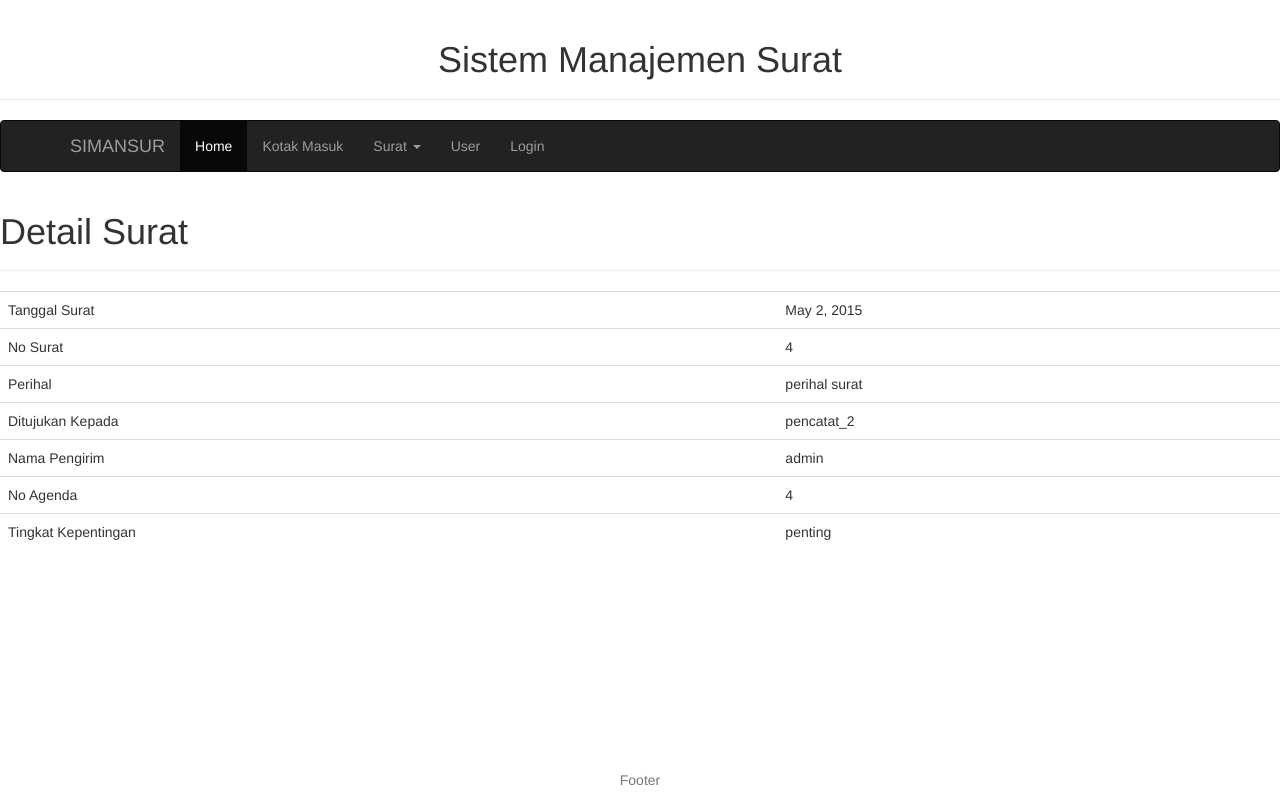
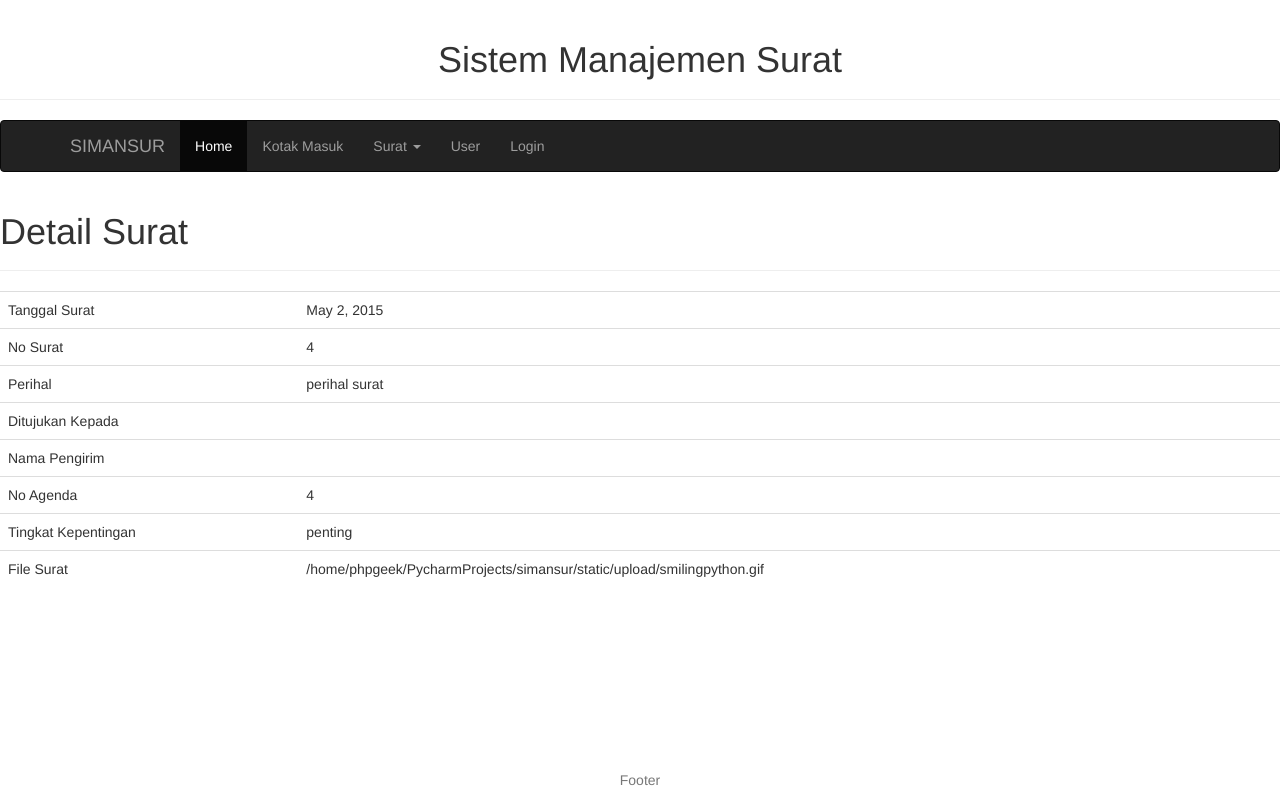
Before and after one commit to mujib-programmer/simansur, a Django app: page /surat/4/ in a window 1280 px wide. Run offline with Django 3.2, Linux system fonts and the light colour scheme; data comes from the database, SQL or seed files in the repository; both versions use the stored data as it was after the commit; some libraries are stand-ins or nearby versions.

Commit message:
view, detail, add, edit, delete surat selesai.

```diff
--- a/MainApp/forms.py
+++ b/MainApp/forms.py
@@ -11,8 +11,8 @@ class SuratForm(forms.ModelForm):
     tingkat_kepentingan = forms.CharField(label='Tingkat Kepentingan')
     dari = forms.CharField(label='Dari')
     #timestamp_surat = forms.DateTimeField()
-    id_penerima = forms.ModelChoiceField(label='Penerima', queryset=User.objects.all())
-    id_pencatat = forms.ModelChoiceField(label='Pencatat', queryset=User.objects.all())
+    id_penerima = forms.ModelChoiceField(label='Penerima', queryset=UserProfile.objects.all())
+    id_pencatat = forms.ModelChoiceField(label='Pencatat', queryset=UserProfile.objects.all())
     file_surat = forms.FileField(label='File Surat')
 
 
--- a/MainApp/models.py
+++ b/MainApp/models.py
@@ -1,36 +1,6 @@
 from django.db import models
 from django.contrib.auth.models import User
 from django.conf import settings
-
-# Create your models here.
-class Surat(models.Model):
-    no_surat = models.IntegerField(unique=True)
-    no_agenda = models.IntegerField(null=True)
-    perihal_surat = models.TextField(null=True,)
-    tanggal_surat_masuk = models.DateField(null=True, auto_now_add=False)
-    keterangan_disposisi = models.TextField(null=True)
-    tingkat_kepentingan = models.CharField(null=True, max_length=15)
-    dari = models.TextField(null=True)
-    timestamp_surat = models.DateTimeField(null=True,auto_now_add=True)
-    id_penerima = models.ForeignKey(User, null=True, related_name='id_penerima')
-    id_pencatat = models.ForeignKey(User, null=True, related_name='id_pencatat')
-    file_surat = models.FileField(upload_to=settings.UPLOAD_PATH, null=True, blank=True)
-
-    #def __unicode__(self):  #For Python 2, use __str__ on Python 3
-    def __str__(self):
-        return str( self.no_surat )
-
-class Disposisi(models.Model):
-    id_penerima_disposisi = models.ForeignKey(User, null=False, related_name='id_penerima_disposisi')
-    no_surat_disposisi = models.ForeignKey(Surat, null=False, related_name='no_surat_disposisi')
-    id_pengirim_disposisi = models.ForeignKey(User, null=False, related_name='id_pengirim_disposisi')
-    catatan_tambahan = models.CharField(max_length=25)
-    timestamp_disposisi = models.DateTimeField(auto_now_add=True)
-    tanggal_surat_disposisi = models.DateField(auto_now_add=False)
-
-    #def __unicode__(self):  #For Python 2, use __str__ on Python 3
-    def __str__(self):
-        return str( self.no_surat_disposisi )
 
 class UserProfile(models.Model):
     user = models.OneToOneField(User)
@@ -44,3 +14,33 @@ class UserProfile(models.Model):
     #def __unicode__(self): #For Python 2, use __str__ on Python 3
     def __str__(self):
         return self.user.username
+
+
+class Surat(models.Model):
+    no_surat = models.IntegerField(unique=True)
+    no_agenda = models.IntegerField(null=True)
+    perihal_surat = models.TextField(null=True,)
+    tanggal_surat_masuk = models.DateField(null=True, auto_now_add=False)
+    keterangan_disposisi = models.TextField(null=True)
+    tingkat_kepentingan = models.CharField(null=True, max_length=15)
+    dari = models.TextField(null=True)
+    timestamp_surat = models.DateTimeField(null=True,auto_now_add=True)
+    id_penerima = models.ForeignKey(UserProfile, null=True, related_name='id_penerima')
+    id_pencatat = models.ForeignKey(UserProfile, null=True, related_name='id_pencatat')
+    file_surat = models.FileField(upload_to=settings.UPLOAD_PATH, null=True, blank=True)
+
+    #def __unicode__(self):  #For Python 2, use __str__ on Python 3
+    def __str__(self):
+        return str( self.no_surat )
+
+class Disposisi(models.Model):
+    id_penerima_disposisi = models.ForeignKey(UserProfile, null=False, related_name='id_penerima_disposisi')
+    no_surat_disposisi = models.ForeignKey(Surat, null=False, related_name='no_surat_disposisi')
+    id_pengirim_disposisi = models.ForeignKey(UserProfile, null=False, related_name='id_pengirim_disposisi')
+    catatan_tambahan = models.CharField(max_length=25)
+    timestamp_disposisi = models.DateTimeField(auto_now_add=True)
+    tanggal_surat_disposisi = models.DateField(auto_now_add=False)
+
+    #def __unicode__(self):  #For Python 2, use __str__ on Python 3
+    def __str__(self):
+        return str( self.no_surat_disposisi )
--- a/MainApp/views.py
+++ b/MainApp/views.py
@@ -29,6 +29,26 @@ def surat_detail(request, no_surat):
 
     return render(request, 'MainApp/surat_detail.html', context_dict)
 
+def surat_delete(request, no_surat):
+
+    try:
+        # get data surat
+        dataSurat = Surat.objects.get(no_surat=no_surat)
+
+        dataSurat.delete()
+
+    except Surat.DoesNotExist:
+        # jika data surat yang diinginkan untuk dihapus tidak ditemukan, tampilkan daftar semua surat
+        return surat(request)
+
+    # get data surat
+    semua_surat = Surat.objects.all()
+
+    context_dict = {'semua_surat': semua_surat}
+
+    return render(request, 'MainApp/surat.html', context_dict)
+
+
 def surat_tambah(request):
 
     # A HTTP POST?
@@ -54,6 +74,34 @@ def surat_tambah(request):
     return render(request, 'MainApp/surat_tambah.html', {'form': form})
 
 
+def surat_edit(request, no_surat):
+
+    # get data surat
+    dataSurat = Surat.objects.get(no_surat=no_surat)
+
+    # A HTTP POST?
+    if request.method == 'POST':
+        form = SuratForm(request.POST, request.FILES, instance=dataSurat)
+
+        # Have we been provided with a valid form?
+        if form.is_valid():
+
+            form.save(commit=True)
+
+            # go to surat view
+            return surat(request)
+
+        else:
+            # The supplied form contained errors - just print them to the terminal.
+            print(form.errors)
+    else:
+        # If the request was not a POST, display the form to enter details.
+        form = SuratForm(instance=dataSurat)
+
+    # Bad form (or form details), no form supplied...
+    # Render the form with error messages (if any).
+    return render(request, 'MainApp/surat_edit.html', {'form': form ,'no_surat': no_surat})
+
 
 def user(request):
     context_dict = {}
--- a/simansur/urls.py
+++ b/simansur/urls.py
@@ -13,5 +13,7 @@ urlpatterns = patterns('',
     url(r'^surat/$', views.surat, name='surat'),
     url(r'^surat/(?P<no_surat>[\w]+)/$', views.surat_detail, name='surat_detail'), # look for any sequence of alphanumeric characters (e.g. a-z, A-Z, or 0-9)
     url(r'^surat_tambah/$', views.surat_tambah, name='surat_tambah'),
+    url(r'^surat_edit/(?P<no_surat>[\w]+)/$', views.surat_edit, name='surat_edit'),
+    url(r'^surat_delete/(?P<no_surat>[\w]+)/$', views.surat_delete, name='surat_delete'),
     url(r'^user/$', views.user, name='user'),
 )
--- a/templates/MainApp/surat_detail.html
+++ b/templates/MainApp/surat_detail.html
@@ -44,6 +44,10 @@
                     <td>Tingkat Kepentingan</td>
                     <td>{{ surat.tingkat_kepentingan }}</td>
                 </tr>
+                <tr>
+                    <td>File Surat</td>
+                    <td>{{ surat.file_surat }}</td>
+                </tr>
                 </tbody>
               </table>
 
```
Also changed, not shown: templates/MainApp/surat.html (+6 -2 lines), templates/MainApp/surat_edit.html (added, +46 -0 lines), MainApp/migrations/0010_auto_20150423_0224.py (added), db.sqlite3, 1 other file.
